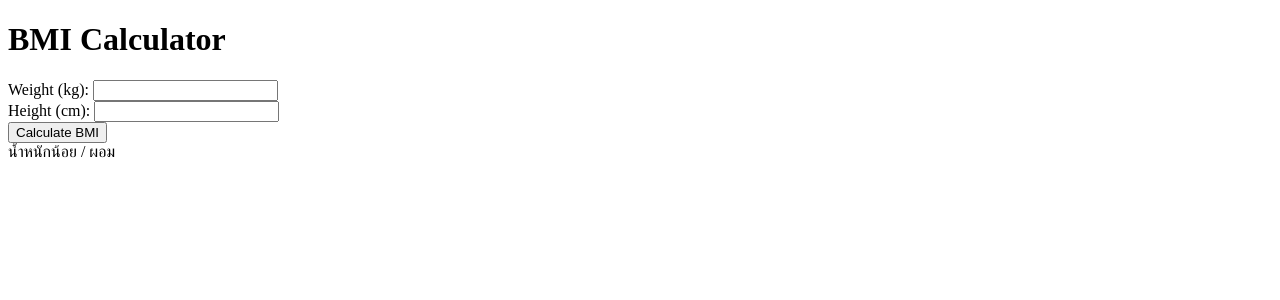
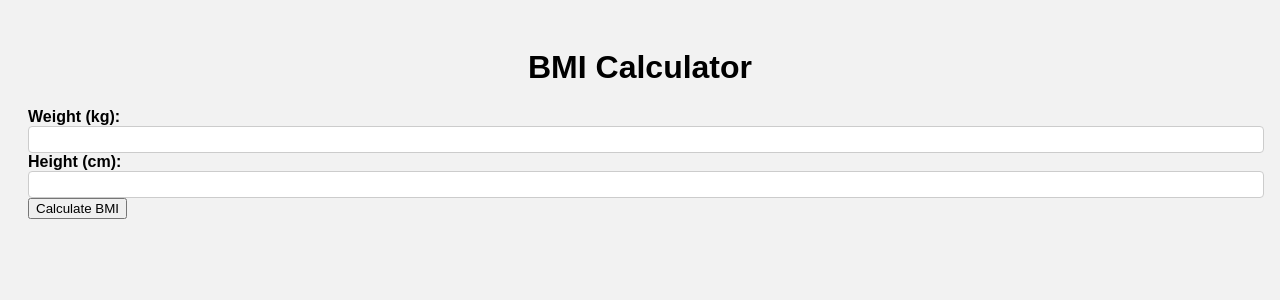
Before and after one commit to sofekung0726/calbmi, a PHP site: page / in a window 1280 px wide. Shown: the top 300 px of the page. Run offline with PHP 8.4, Linux system fonts and the light colour scheme; data that the repository does not hold is empty.

Commit message:
second commit

```diff
--- a/index.css
+++ b/index.css
@@ -0,0 +1,40 @@
+body {
+    font-family: Arial, sans-serif;
+    background-color: #f2f2f2;
+    padding: 20px;
+  }
+
+  h1 {
+    text-align: center;
+  }
+
+  .form-group {
+    margin-bottom: 20px;
+  }
+
+  label {
+    display: block;
+    font-weight: bold;
+  }
+
+  input[type="text"],
+  input[type="email"],
+  textarea {
+    width: 100%;
+    padding: 5px;
+    border: 1px solid #ccc;
+    border-radius: 4px;
+  }
+
+  button {
+    padding: 10px 20px;
+    background-color: #4CAF50;
+    color: white;
+    border: none;
+    border-radius: 4px;
+    cursor: pointer;
+  }
+
+  button:hover {
+    background-color: #45a049;
+  }
--- a/index.php
+++ b/index.php
@@ -2,6 +2,7 @@
 <html>
 <head>
     <title>BMI Calculator</title>
+    <link rel="stylesheet" href="index.css">
 </head>
 <body>
     <h1>BMI Calculator</h1>
@@ -18,6 +19,7 @@
 
     </form>
     <?php
+
     // ตรวจสอบว่ามีการส่งข้อมูลแบบ POST หรือไม่
     if ($_SERVER["REQUEST_METHOD"] == "POST") {
         // รับค่าน้ำหนักและส่วนสูงจากฟอร์ม
@@ -28,11 +30,7 @@
         }
         // คำนวณ BMI
         $bmi = $weight / ($height * $height);
-
-
-
         echo "BMI: " . $bmi . "<br>";
-    }
         if ($bmi <18.5) {
             echo "น้ำหนักน้อย / ผอม";
         } elseif($bmi >=18.5 && $bmi <= 22.90) {
@@ -44,7 +42,7 @@
         }else{
             echo "อ้วนมาก / โรคอ้วนระดับ 3	";
         }
-
+    }
     ?>
 </body>
 </html>
```
